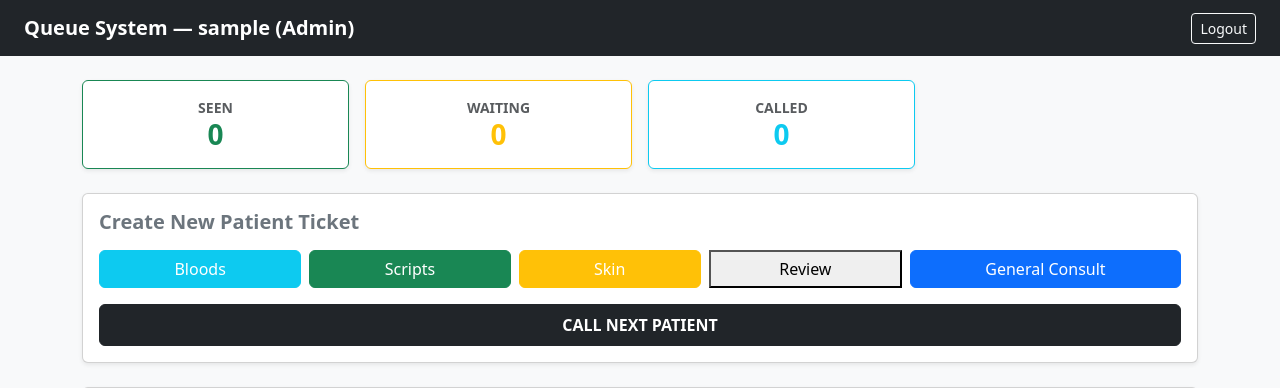
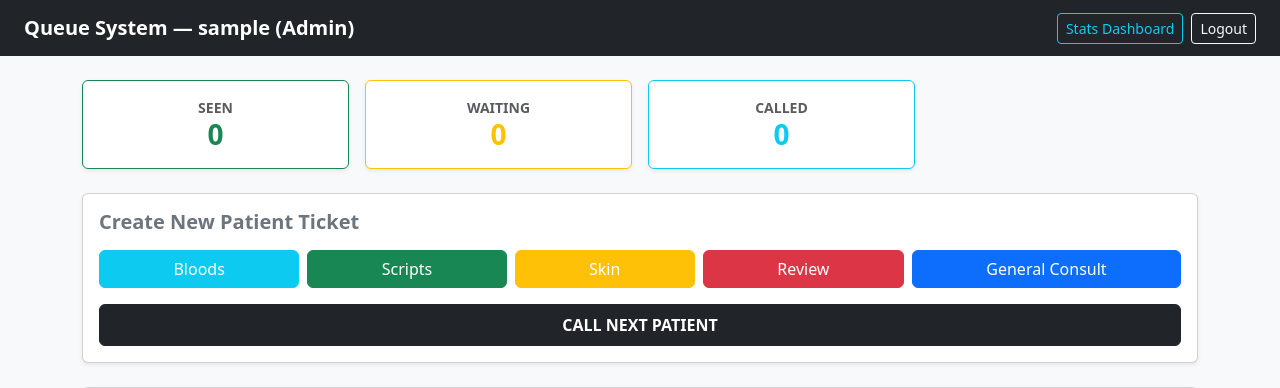
Before and after one commit to drmoosadesai/patient-queue-web, a Flask app: page /dashboard in a window 1280 px wide. Shown: the top 388 px of the page. Run offline with Flask 3, Linux system fonts and the light colour scheme; the visitor is signed in with stand-in values (Sample User, id 1); data that the repository does not hold is empty.

Commit message:
Add conditional Admin stats link to dashboard navbar

```diff
--- a/templates/dashboard.html
+++ b/templates/dashboard.html
@@ -7,9 +7,16 @@
     <link href="https://cdn.jsdelivr.net/npm/bootstrap@5.3.0/dist/css/bootstrap.min.css" rel="stylesheet">
 </head>
 <body class="bg-light">
-    <nav class="navbar navbar-dark bg-dark px-4">
+    <nav class="navbar navbar-dark bg-dark px-4 d-flex justify-content-between align-items-center">
         <span class="navbar-brand fw-bold">Queue System — {{ user.username }} ({{ user.role }})</span>
-        <a href="/logout" class="btn btn-outline-light btn-sm">Logout</a>
+
+        <div class="d-flex align-items-center gap-2">
+            <!-- Stats Link: Visible ONLY for Admin role -->
+            {% if user.role == 'Admin' %}
+                <a href="{{ url_for('stats') }}" class="btn btn-outline-info btn-sm">Stats Dashboard</a>
+            {% endif %}
+            <a href="/logout" class="btn btn-outline-light btn-sm">Logout</a>
+        </div>
     </nav>
 
     <div class="container my-4">
@@ -43,7 +50,7 @@
                 <button class="btn btn-info text-white flex-fill" onclick="createTicket('Bloods')">Bloods</button>
                 <button class="btn btn-success flex-fill" onclick="createTicket('Scripts')">Scripts</button>
                 <button class="btn btn-warning text-white flex-fill" onclick="createTicket('Skin')">Skin</button>
-                <button class="btn.btn-danger flex-fill" onclick="createTicket('Review')">Review</button>
+                <button class="btn btn-danger flex-fill" onclick="createTicket('Review')">Review</button>
                 <button class="btn btn-primary flex-fill" onclick="createTicket('General Consult')">General Consult</button>
             </div>
             <div class="mt-3">
```
Also changed, not shown: templates/stats.html (added).
